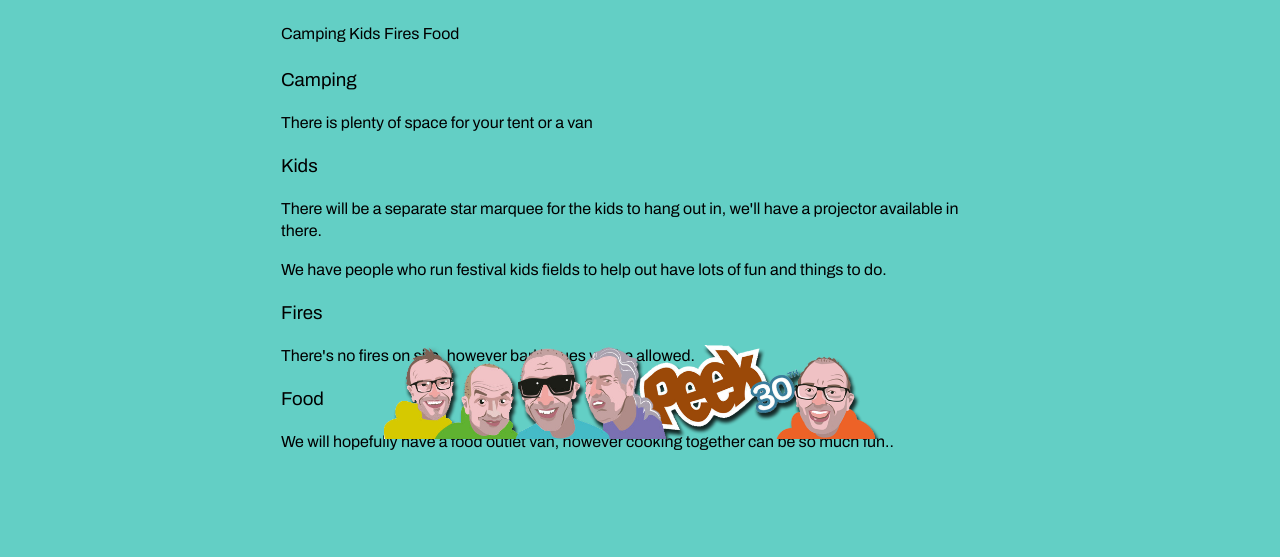
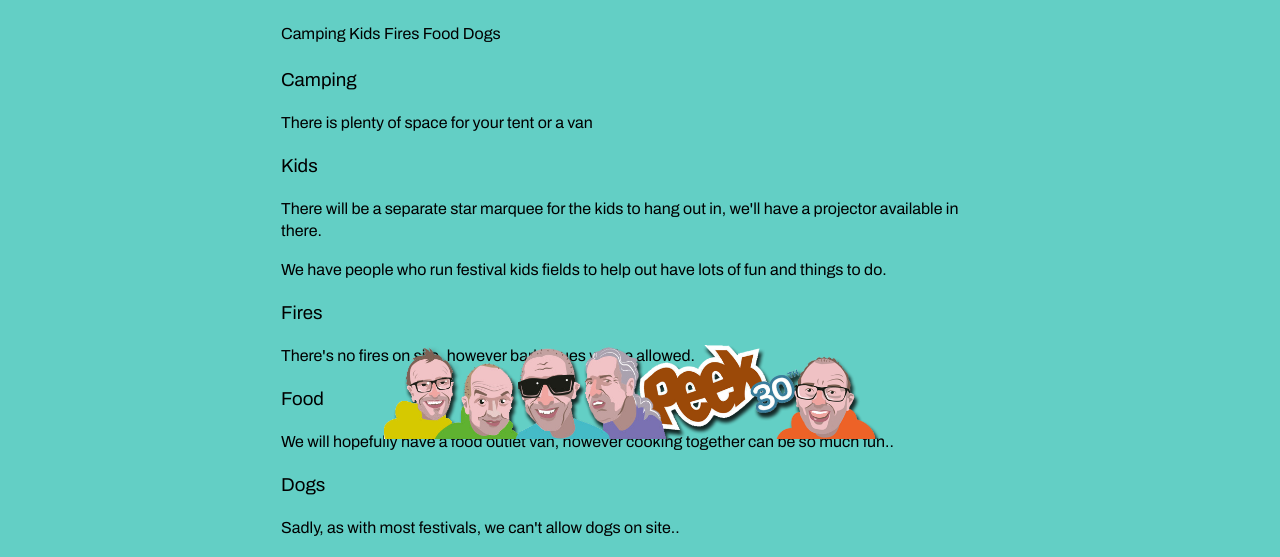
Before and after one commit to owainperry/peekender, a plain HTML site: page info.html in a window 1280 px wide. Shown: the part 355-912 px from the top of the page. Drawn offline with Linux system fonts and the light colour scheme.

Commit message:
Update info.html

```diff
--- a/info.html
+++ b/info.html
@@ -60,6 +60,7 @@
 					<a href="#info-kids">Kids</a>
 					<a href="#info-fires">Fires</a>
 					<a href="#info-food">Food</a>
+					<a href="#info-dogs">Dogs</a>
 				</h4>
 				<h3 id="info-camping">Camping</h3>
 				<p>There is plenty of space for your tent or a van</p>
@@ -70,6 +71,8 @@
 				<p>There's no fires on site, however barbeques will be allowed.</p>
 				<h3 id="info-food">Food</h3>
 				<p>We will hopefully have a food outlet van, however cooking together can be so much fun..</p>
+				<h3 id="info-dogs">Dogs</h3>
+				<p>Sadly, as with most festivals, we can't allow dogs on site..</p>
             </div>
             <div class="grid-side"></div>
             <div class="grid-side"></div>
```
